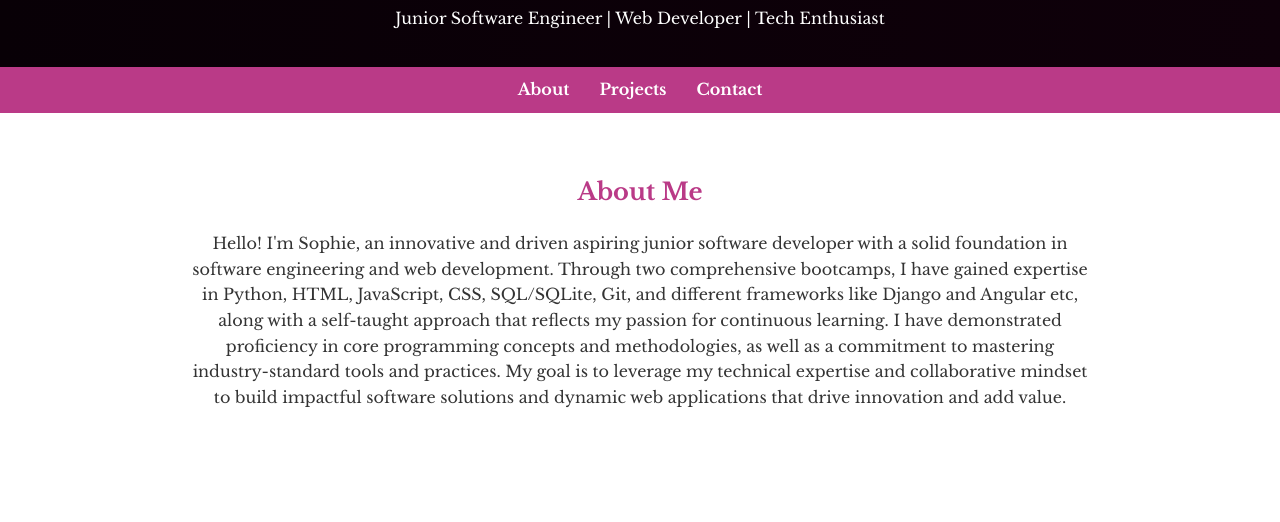
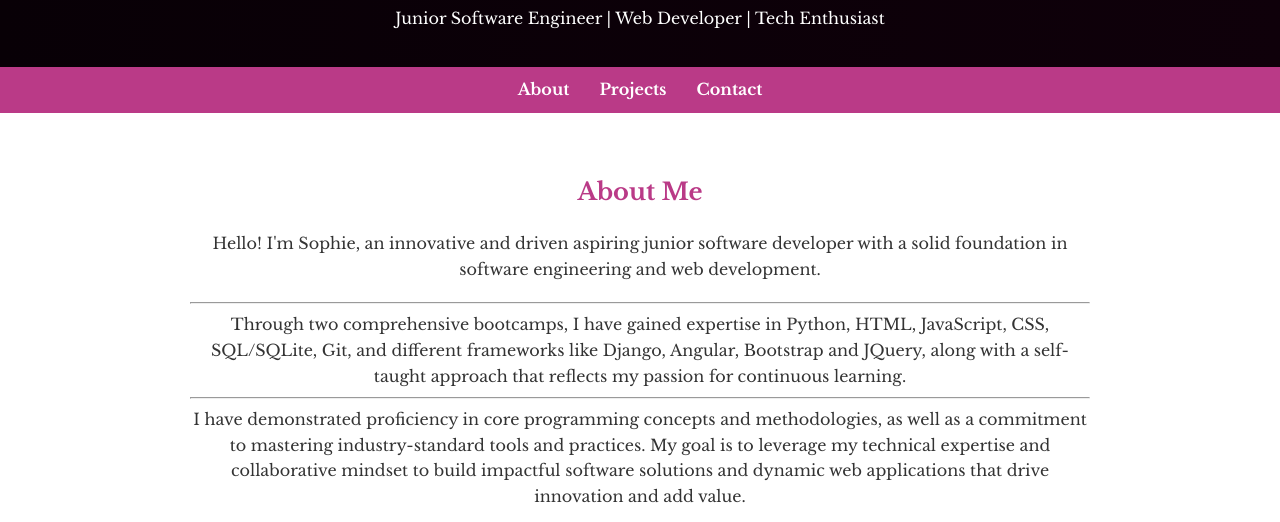
Before and after one commit to Khomotso96/Portfolio, a plain HTML site: page index.html in a window 1280 px wide. Shown: the part 276-798 px from the top of the page. Drawn offline with nearby package versions, Linux system fonts and the light colour scheme.

Commit message:
Add files via upload

```diff
--- a/index.html
+++ b/index.html
@@ -28,7 +28,9 @@
 
     <section id="about">
         <h2>About Me</h2>
-        <p>Hello! I'm Sophie, an innovative and driven aspiring junior software developer with a solid foundation in software engineering and web development. Through two comprehensive bootcamps, I have gained expertise in Python, HTML, JavaScript, CSS, SQL/SQLite, Git, and different frameworks like Django and Angular etc, along with a self-taught approach that reflects my passion for continuous learning. I have demonstrated proficiency in core programming concepts and methodologies, as well as a commitment to mastering industry-standard tools and practices. My goal is to leverage my technical expertise and collaborative mindset to build impactful software solutions and dynamic web applications that drive innovation and add value. </p>
+        <p>Hello! I'm Sophie, an innovative and driven aspiring junior software developer with a solid foundation in software engineering and web development.
+            <hr>
+            Through two comprehensive bootcamps, I have gained expertise in Python, HTML, JavaScript, CSS, SQL/SQLite, Git, and different frameworks like Django, Angular, Bootstrap and JQuery, along with a self-taught approach that reflects my passion for continuous learning. <hr> I have demonstrated proficiency in core programming concepts and methodologies, as well as a commitment to mastering industry-standard tools and practices. My goal is to leverage my technical expertise and collaborative mindset to build impactful software solutions and dynamic web applications that drive innovation and add value. </p>
     </section>
 
     <section id="projects">
```
